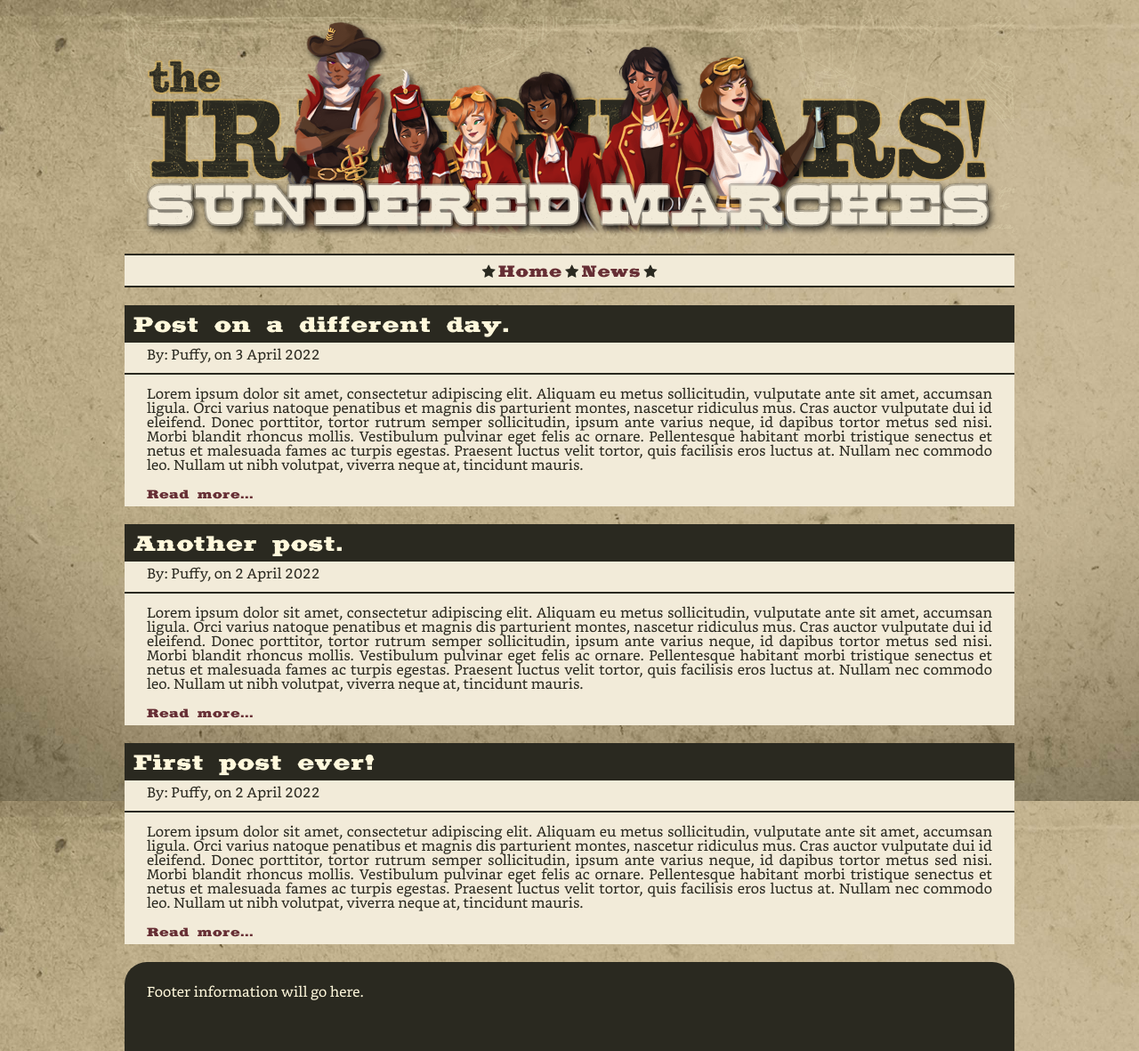
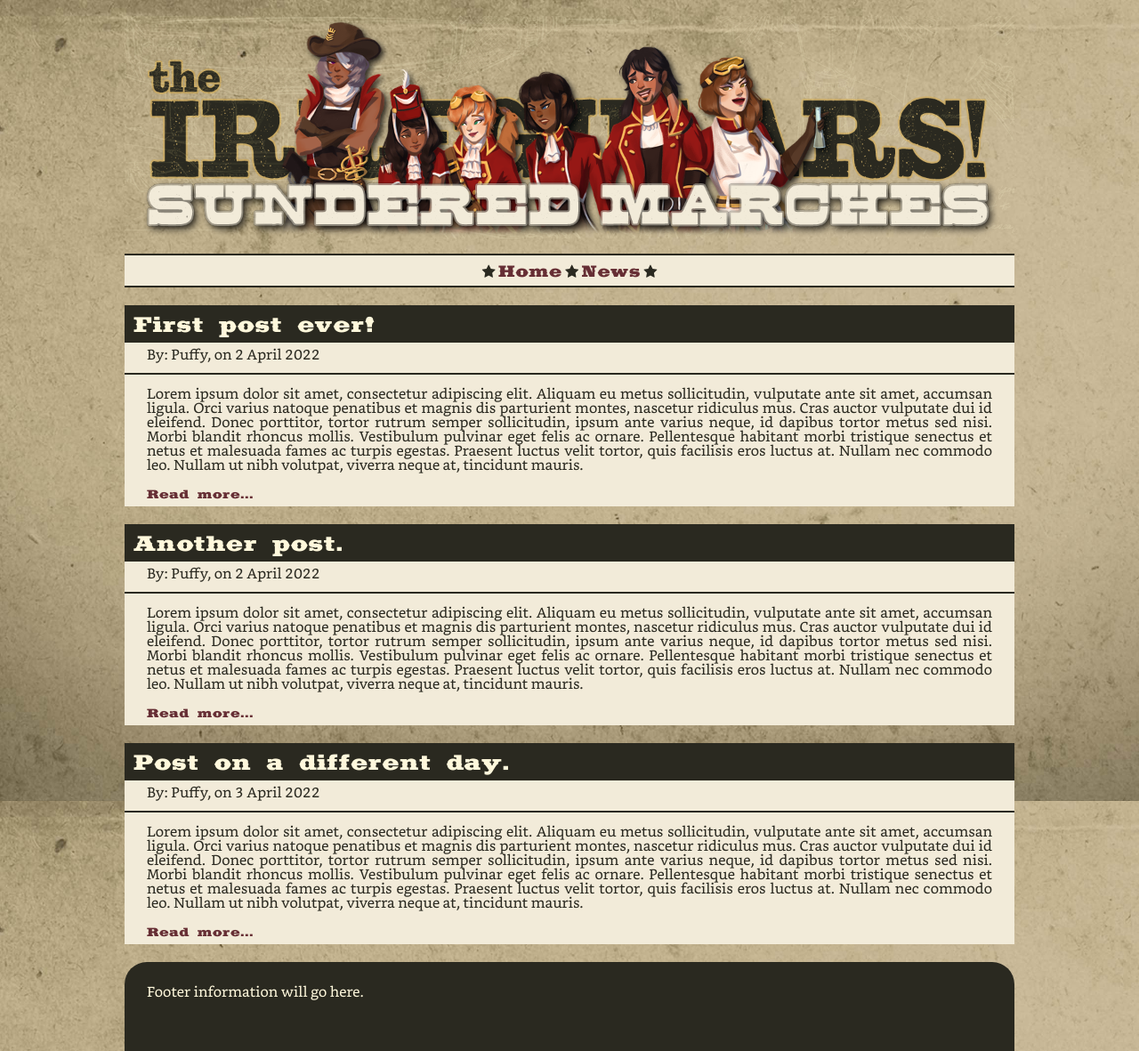
Before and after one commit to EsotericDev/esotericdev.github.io, a Jekyll site: the page built from news.html, in a window 1280 px wide. Shown: the whole page at 89% size. Built offline with Jekyll 4.4.1, drawn with Linux system fonts in a browser that asks for light colours; part of the change alters nothing that is shown.

```diff
--- a/_includes/collectionfull.html
+++ b/_includes/collectionfull.html
@@ -1,4 +1,8 @@
-{%- assign colrev = include.col | reverse -%}
+{%- if include.reverse -%}
+  {%- assign colrev = include.col | reverse -%}
+{%- else -%}
+  {%- assign colrev = include.col -%}
+{%- endif -%}
 {%- for item in colrev -%}
   <section>
     <h1>{{ item.title }}</h1>
```
